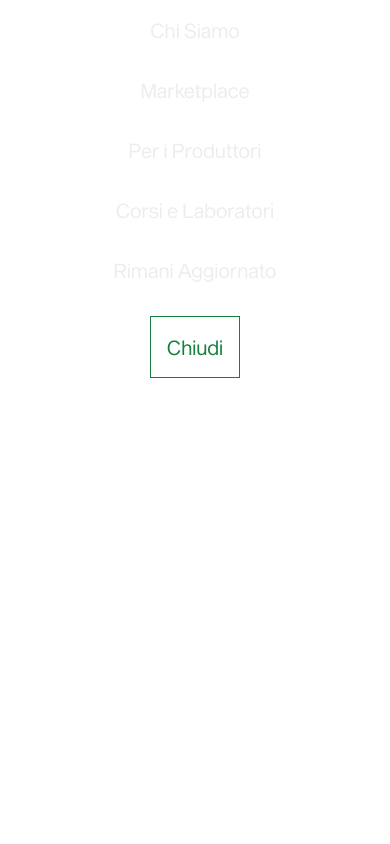
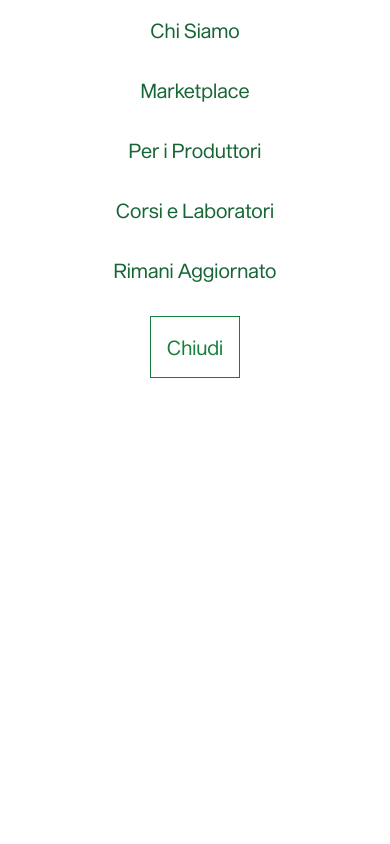
Before and after one commit to gianluigitrontini/sottobosco, a Next.js app: page / in a window 390 px wide. Both pictures are taken after a click on the button 362 px from the left and 36 px from the top of the page. Shown: the top 844 px of the page. Built offline with nearby package versions, Linux system fonts and the light colour scheme.

Commit message:
Fix minori colori header mobile

```diff
--- a/src/app/components/Header.tsx
+++ b/src/app/components/Header.tsx
@@ -56,7 +56,7 @@ const Header = () => {
         <div className="md:hidden">
           <button onClick={toggleMenu} className="focus:outline-none">
             <svg
-              className="w-6 h-6"
+              className="w-8 h-8 text-green-800"
               fill="none"
               stroke="currentColor"
               viewBox="0 0 24 24"
@@ -75,34 +75,34 @@ const Header = () => {
 
       {menuOpen && (
         <nav className="md:hidden w-full fixed inset-0 bg-white">
-          <ul className="flex flex-col gap-8 p-4 text-xl text-center">
+          <ul className="flex flex-col gap-8 p-4 text-xl text-center text-green-800">
             <li>
-              <a href="#chi-siamo" onClick={() => toggleMenu()}>
+              <a href="#chi-siamo" onClick={toggleMenu}>
                 Chi Siamo
               </a>
             </li>
             <li>
-              <a href="#marketplace" onClick={() => toggleMenu()}>
+              <a href="#marketplace" onClick={toggleMenu}>
                 Marketplace
               </a>
             </li>
             <li>
-              <a href="#produttori" onClick={() => toggleMenu()}>
+              <a href="#produttori" onClick={toggleMenu}>
                 Per i Produttori
               </a>
             </li>
             <li>
-              <a href="#corsi-e-laboratori" onClick={() => toggleMenu()}>
+              <a href="#corsi-e-laboratori" onClick={toggleMenu}>
                 Corsi e Laboratori
               </a>
             </li>
             <li>
-              <a href="#comunita" onClick={() => toggleMenu()}>
+              <a href="#comunita" onClick={toggleMenu}>
                 Rimani Aggiornato
               </a>
             </li>
             <li>
-              <button onClick={() => toggleMenu()} className="btn-outline">
+              <button onClick={toggleMenu} className="btn-outline">
                 Chiudi
               </button>
             </li>
--- a/src/app/globals.css
+++ b/src/app/globals.css
@@ -9,12 +9,12 @@
   scroll-behavior: smooth;
 }
 
-@media (prefers-color-scheme: light) {
+/* @media (prefers-color-scheme: light) {
   :root {
     --background: #0a0a0a;
     --foreground: #ededed;
   }
-}
+} */
 
 h1,
 h2,
```
